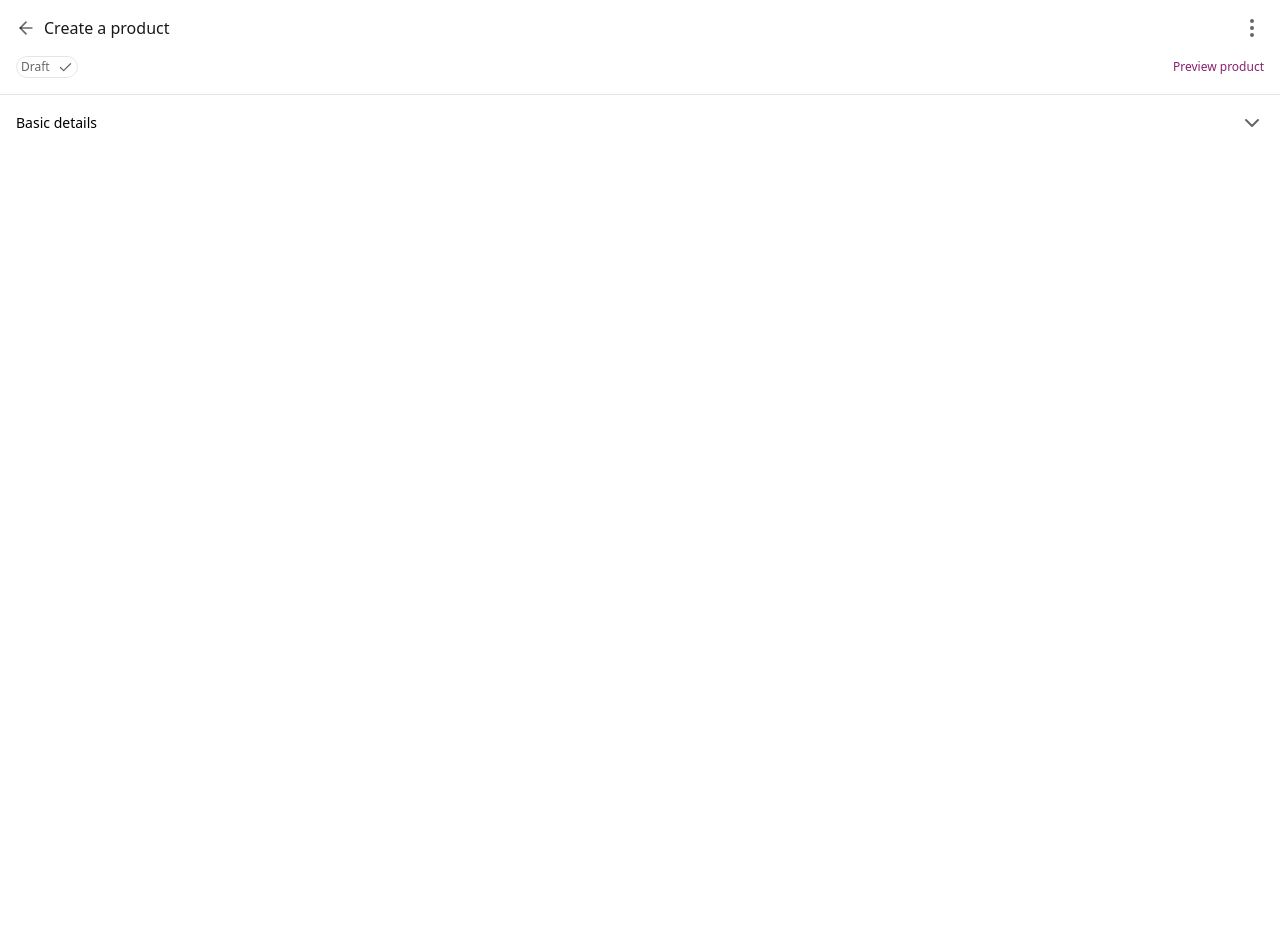
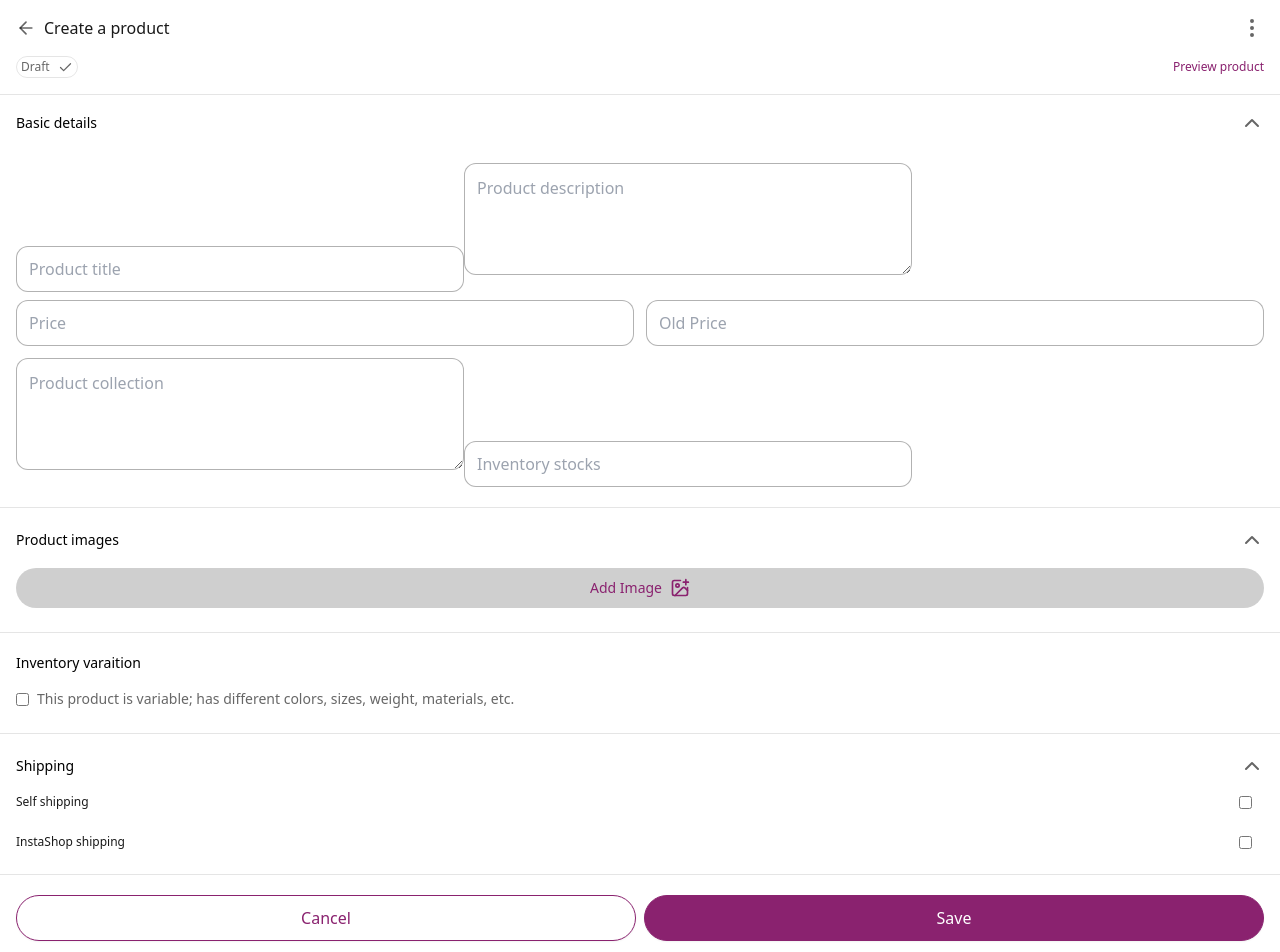
Before and after one commit to Justfemi/instashop, a Next.js app: page /create-product in a window 1280 px wide. Shown: the top 952 px of the page. Before the commit the page ends 800 px from the top, so only its background shows below. Built offline with nearby package versions, Linux system fonts and the light colour scheme.

Commit message:
feat(create-product): completed create product page

```diff
--- a/app/(pages)/create-product/page.tsx
+++ b/app/(pages)/create-product/page.tsx
@@ -1,14 +1,42 @@
 "use client";
-import React from 'react';
-import { ArrowLeft, Check, ChevronDown, EllipsisVertical } from 'lucide-react';
+import React, { useState } from 'react';
+import { ArrowLeft, Check, ChevronDown, ChevronUp, EllipsisVertical, ImagePlus } from 'lucide-react';
 import { useRouter } from 'next/navigation';
+import Button from '@/app/components/Button';
+import Input from '@/app/components/Input';
 
 const CreateProduct = () => {
   const router = useRouter();
+  const [isOpen, setIsOpen] = useState<boolean[]>([true, true, true]);
+
+  const toggleOpen = (index: number): void => {
+    setIsOpen((prevState) => {
+      const newState = [...prevState];
+      newState[index] = !newState[index];
+      return newState;
+    });
+  };
 
   const handleBack = () => {
     router.back();
   }
+
+  const [formValues, setFormValues] = useState({
+    title: '',
+    description: '',
+    price: '',
+    oldPrice: '',
+    collection: '',
+    stocks: '',
+  });
+
+  const handleChange = (e: React.ChangeEvent<HTMLInputElement | HTMLTextAreaElement>) => {
+    const { name, value } = e.target;
+    setFormValues(prevValues => ({
+      ...prevValues,
+      [name]: value
+    }));
+  };
 
   return (
     <div className='flex flex-col h-screen'>
@@ -41,10 +69,149 @@ const CreateProduct = () => {
         <div className='flex items-center justify-between my-4 px-4'>
           <p className='text-black text-sm font-medium'>Basic details</p>
 
-          <ChevronDown className='text-black text-opacity-60' />
+          <div onClick={() => toggleOpen(0)} className='cursor-pointer'>
+            {isOpen[0] ? (
+              <ChevronUp className='text-black text-opacity-60' />
+            ) : (
+              <ChevronDown className='text-black text-opacity-60' />
+            )}
+          </div>
         </div>
 
+        {isOpen[0] && (
+          <div className='mx-4'>
+            <Input
+              type="text"
+              name="title"
+              value={formValues.title}
+              onChange={handleChange}
+              placeholder="Product title"
+              className="w-full max-w-md"
+            />
 
+            <textarea
+              className='p-3 border-[0.5px] border-black w-full max-w-md border-opacity-30 mt-3 rounded-[12px] h-28 focus:outline-none focus:ring-0.5 focus:ring-primary focus:border-primary'
+              placeholder='Product description'
+              name='description'
+              value={formValues.description}
+              onChange={handleChange}
+            ></textarea>
+
+            <div className='flex items-center gap-3 mt-2 w-full'>
+              <Input
+                type="text"
+                name="price"
+                value={formValues.price}
+                onChange={handleChange}
+                placeholder="Price"
+                className="w-1/2"
+              />
+
+              <Input
+                type="text"
+                name="oldPrice"
+                value={formValues.oldPrice}
+                onChange={handleChange}
+                placeholder="Old Price"
+                className="w-1/2"
+              />
+            </div>
+
+            <textarea
+              className='p-3 border-[0.5px] border-black w-full max-w-md border-opacity-30 mt-3 rounded-[12px] h-28 focus:outline-none focus:ring-0.5 focus:ring-primary focus:border-primary'
+              placeholder='Product collection'
+              name='collection'
+              value={formValues.collection}
+              onChange={handleChange}
+            ></textarea>
+
+            <Input
+              type="text"
+              name="stocks"
+              value={formValues.stocks}
+              onChange={handleChange}
+              placeholder="Inventory stocks"
+              className="w-full max-w-md mt-2"
+            />
+          </div>
+        )}
+      </div>
+
+      <div className='border-t border-black border-opacity-10 pt-5 pb-1 mt-5'>
+        <div className='flex items-center justify-between px-4 mb-4'>
+          <p className='text-black text-sm font-medium'>Product images</p>
+
+          <div onClick={() => toggleOpen(1)} className='cursor-pointer'>
+            {isOpen[1] ? (
+              <ChevronUp className='text-black text-opacity-60' />
+            ) : (
+              <ChevronDown className='text-black text-opacity-60' />
+            )}
+          </div>
+        </div>
+
+        {isOpen[1] && (
+          <div className='px-4'>
+            <div className='flex items-center justify-center p-2.5 rounded-full gap-2 text-primary bg-btngray w-full'>
+              <p className='font-medium text-sm'>Add Image</p>
+              <ImagePlus size={20} />
+            </div>
+          </div>
+        )}
+      </div>
+
+      <div className='border-t border-black border-opacity-10 pt-5 pb-1 mt-5'>
+        <div className='flex items-center justify-start px-4 mb-4'>
+          <p className='text-black text-sm font-medium'>Inventory varaition</p>
+        </div>
+
+        <div className='px-4 flex items-center gap-2'>
+          <input type="checkbox" />
+          <p className='text-black text-opacity-60 text-sm font-normal'>
+            This product is variable; has different colors, sizes, weight, materials, etc.
+          </p>
+        </div>
+      </div>
+
+      <div className='border-t border-black border-opacity-10 pt-5 pb-1 mt-5'>
+        <div className='flex items-center justify-between px-4 mb-4'>
+          <p className='text-black text-sm font-medium'>Shipping</p>
+
+          <div onClick={() => toggleOpen(2)} className='cursor-pointer'>
+            {isOpen[2] ? (
+              <ChevronUp className='text-black text-opacity-60' />
+            ) : (
+              <ChevronDown className='text-black text-opacity-60' />
+            )}
+          </div>
+        </div>
+
+        {isOpen[2] && (
+          <div className='px-4'>
+            <div className='flex items-center justify-between mr-3 mb-6'>
+              <p className='text-black text-opacity-90 text-xs font-normal'>Self shipping</p>
+              <input
+                type="checkbox"
+              />
+            </div>
+
+            <div className='flex items-center justify-between mr-3'>
+              <p className='text-black text-opacity-90 text-xs font-normal'>InstaShop shipping</p>
+              <input
+                type="checkbox"
+              />
+            </div>
+          </div>
+        )}
+      </div>
+
+      <div className='border-t border-black border-opacity-10 pt-5 pb-1 mt-5'>
+        <div className='flex items-center justify-between gap-2 px-4 mb-4'>
+          <button className='p-2.5 bg-white text-primary border border-primary font-medium rounded-full shadow-sm w-full'>
+            Cancel
+          </button>
+          <Button className='w-full'>Save</Button>
+        </div>
       </div>
 
     </div>
--- a/app/components/Button.tsx
+++ b/app/components/Button.tsx
@@ -17,7 +17,7 @@ const Button: React.FC<ButtonProps> = ({
     <button
       type={type}
       onClick={onClick}
-      className={`p-2.5 bg-primary text-white font-medium rounded-full shadow-md hover:bg-outline ${className}`}
+      className={`p-2.5 bg-primary text-white font-medium rounded-full shadow-sm border border-primary hover:bg-outline ${className}`}
     >
       {children}
     </button>
--- a/tailwind.config.ts
+++ b/tailwind.config.ts
@@ -12,6 +12,7 @@ const config: Config = {
         primary: "#8A226F",
         light: "#FFEAFA",
         outline: "#8A226F",
+        btngray: "#00000030"
       },
     },
   },
```
